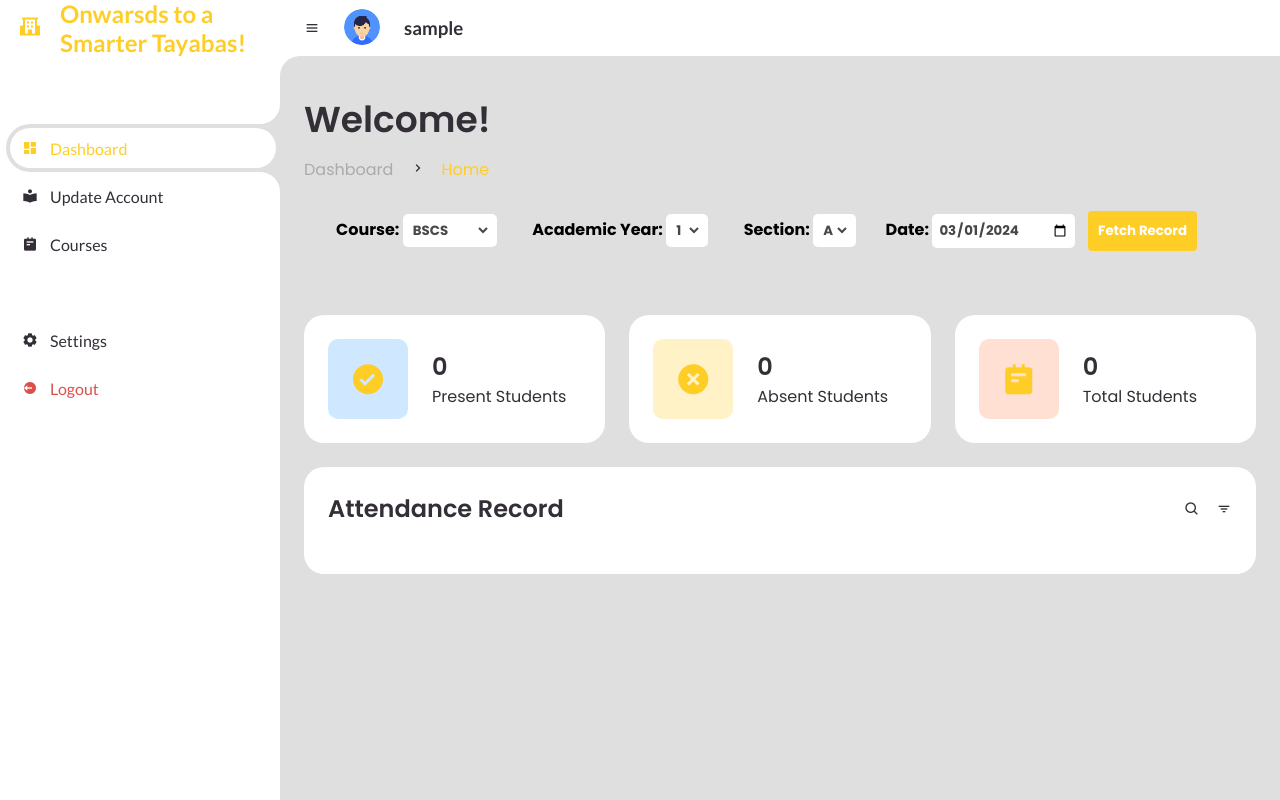
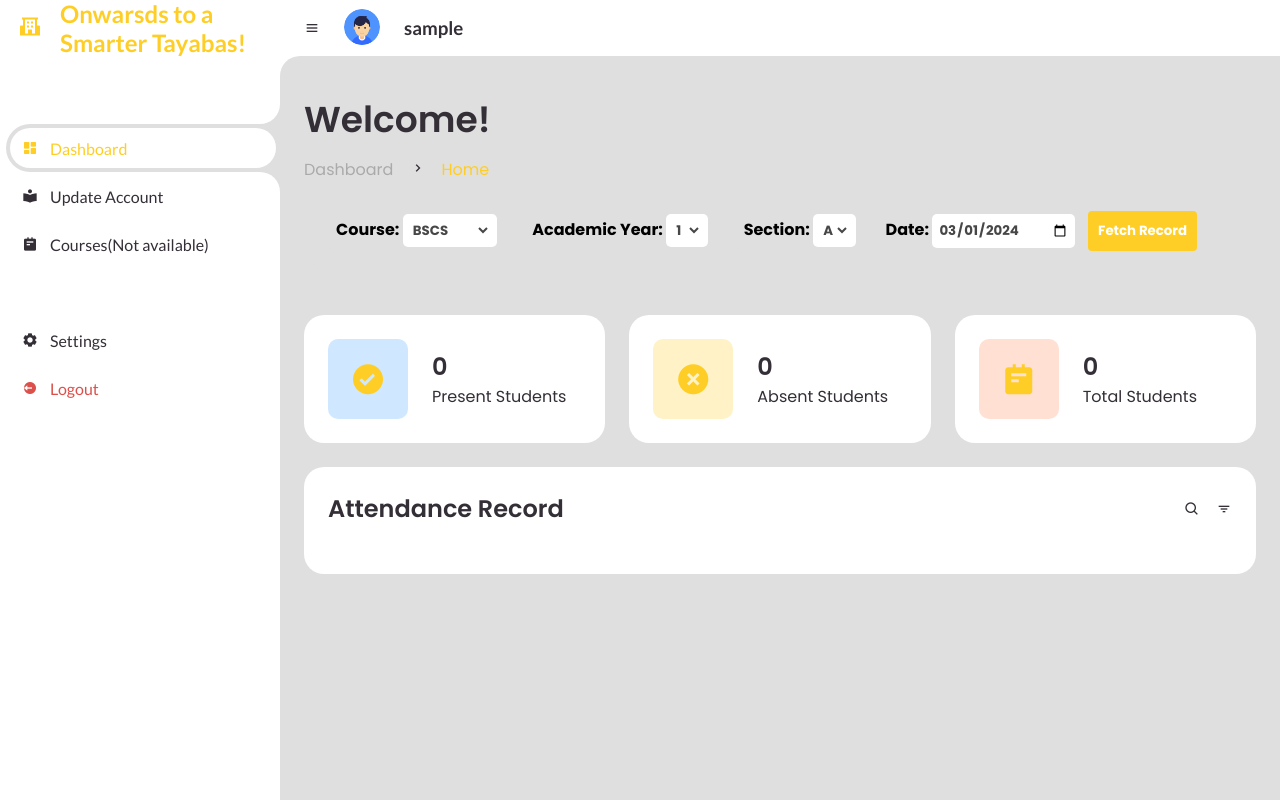
Before and after one commit to JHMR18/SoftEn-Project, a PHP site: page /Teacher_dashboard.php in a window 1280 px wide. Run offline with PHP 8.4, Linux system fonts and the light colour scheme; the visitor is signed in with stand-in values (Sample User, id 1); data that the repository does not hold is empty.

Commit message:
show that the courses are not available

```diff
--- a/Teacher_dashboard.php
+++ b/Teacher_dashboard.php
@@ -88,7 +88,7 @@ if (!$result) {
             <li>
                 <a href="#">
                     <i class='bx bxs-notepad' ></i>
-                    <span class="text">Courses</span>
+                    <span class="text">Courses(Not available)</span>
                 </a>
             </li>
         </ul>
```
